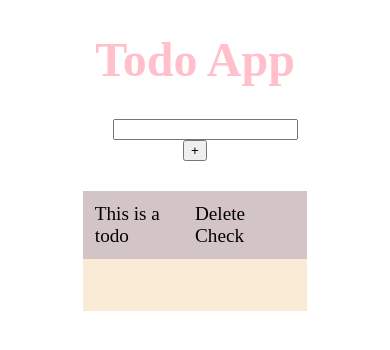
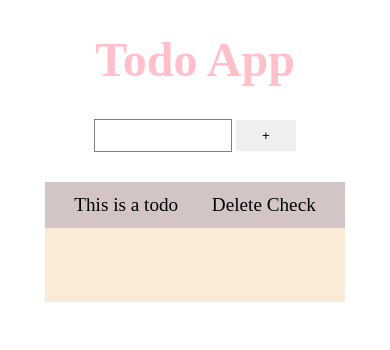
Before and after one commit to TangoIndiaMango/Todo-App, a Flask app: page / in a window 390 px wide. Shown: the top 350 px of the page. Run offline with Flask 2, Linux system fonts and the light colour scheme.

Commit message:
Add responsive design

```diff
--- a/backend/static/style/main.css
+++ b/backend/static/style/main.css
@@ -8,7 +8,7 @@ body {
 
 .container {
     margin: auto;
-    width: 60%;
+    width: 40%;
 }
 
 h1 {
@@ -21,6 +21,19 @@ h1 {
     margin: 30px;
     text-align: center;
 
+}
+
+input[type=text] {
+    outline: none;
+    border: gray solid 1px;
+    width: 50%;
+    padding: 8px;
+}
+
+input[type=button] {
+    border: none;
+    padding: 8px;
+    width: 60px
 }
 
 .todo-list {
@@ -45,3 +58,12 @@ h1 {
     display: flex;
     flex-wrap: wrap;
 }
+
+@media screen and (max-width: 786px) {
+
+    .container {
+        margin: auto;
+        width: 80%;
+    }
+
+}
```
